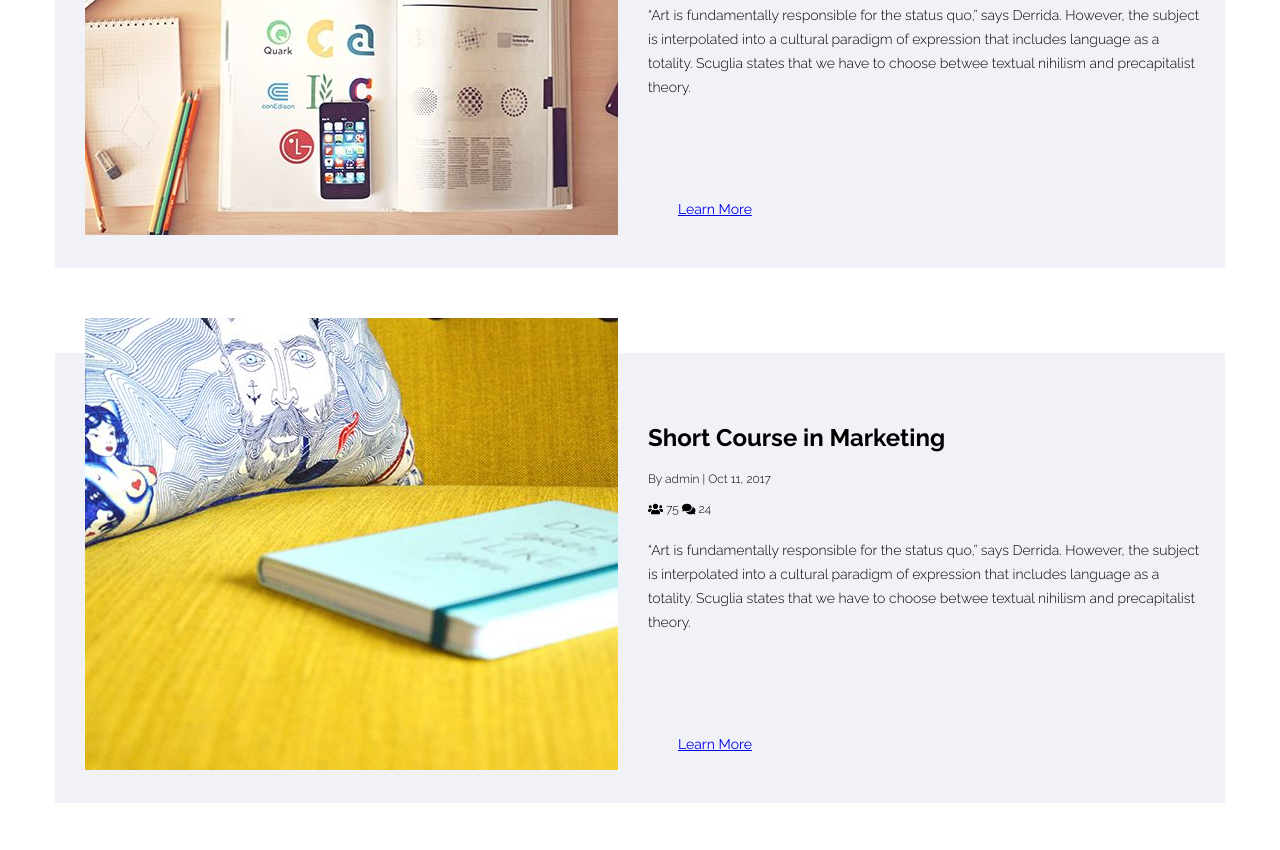
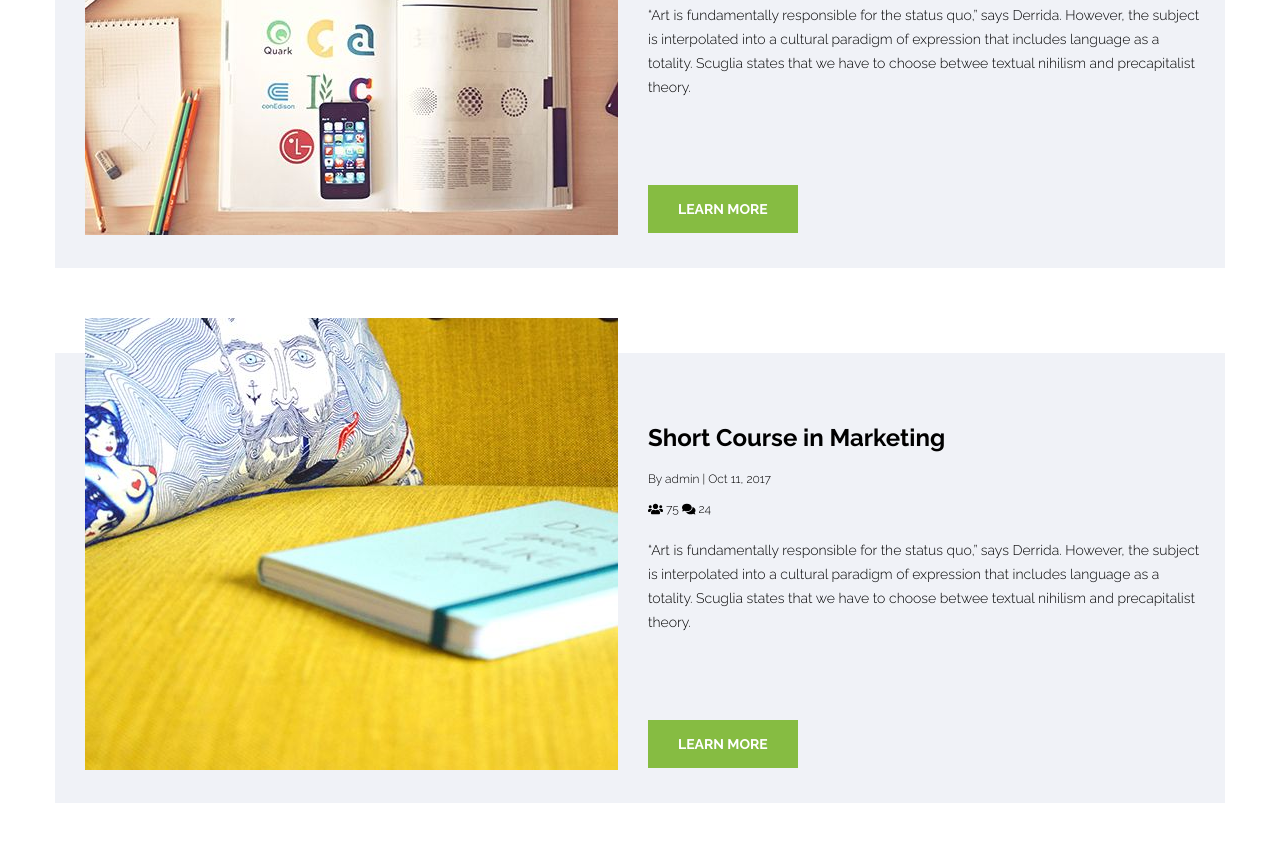
Before and after one commit to CarolynMcNeillie/Genius-responsive-PDF-conversion, a plain HTML site: page index.html in a window 1280 px wide. Shown: the part 3749-4599 px from the top of the page. Drawn offline with Linux system fonts and the light colour scheme.

Commit message:
broke a thing and then fixed it

```diff
--- a/styles/partials/_breakpoints.scss
+++ b/styles/partials/_breakpoints.scss
@@ -99,11 +99,6 @@
     }
     .hero {
         padding: 30px;
-        .button {
-            margin: 0px;
-            margin-top: 20px;
-            line-height: 100px;
-        }
     }
     .news-item {
         display: flex;
--- a/styles/partials/_news.scss
+++ b/styles/partials/_news.scss
@@ -38,12 +38,24 @@
         left: -0px;
     }
     .button {
+        background: $green;
+        border: 0;
+        font-weight: 700;
         font-size: 14px;
         padding: 16px 30px;
-        margin: 0;
+        margin: 0px;
+        text-decoration: none;
+        transition: all 0.4s;
+        text-transform: uppercase;
+        display: inline-block;
         position: absolute;
         bottom: 35px;
-        ;
+        color: #fff;
+        text-decoration: none;
+        &:hover,
+        &:focus {
+            background: $darkgray;
+        }
     }
 }
 
```
Also changed, not shown: styles/styles.css.
